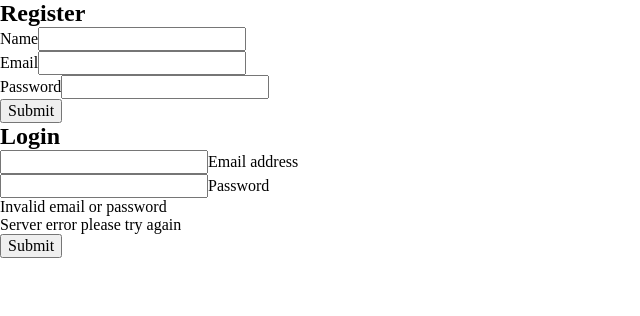
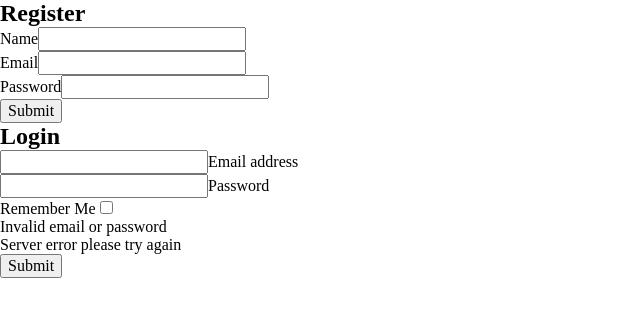
Before and after one commit to infiniteweb/taskManager, a React (Vite) app: page / in a window 1280 px wide. Shown: the top 316 px of the page, without its empty margins (0-640 px from the left). Built offline with nearby package versions, Linux system fonts and the light colour scheme.

Commit message:
readded remember me

```diff
--- a/src/forms/LoginForm.jsx
+++ b/src/forms/LoginForm.jsx
@@ -27,12 +27,14 @@ export default function LoginForm({ baseUrl }) {
   };
 
   const handleChange = (e) => {
-    const { name, value } = e.target;
+    const { name, value, checked } = e.target;
+
+    // const rememberMe = type === "checkbox" ? (checked ? 1 : 0) : value;
 
     setFormData((prevData) => ({
       ...prevData,
       [name]: value,
-
+      // rememberMe: checked,
     }));
   };
   return (
@@ -59,6 +61,14 @@ export default function LoginForm({ baseUrl }) {
           />
           <label htmlFor="login-password">Password</label>
         </div>
+        <div>
+          <label>Remember Me</label>
+          <input
+            type="checkbox"
+            value={formData.rememberMe}
+            onChange={handleChange}
+          />
+        </div>
         <div id="error-message">
           <span>Invalid email or password</span>
         </div>
```
